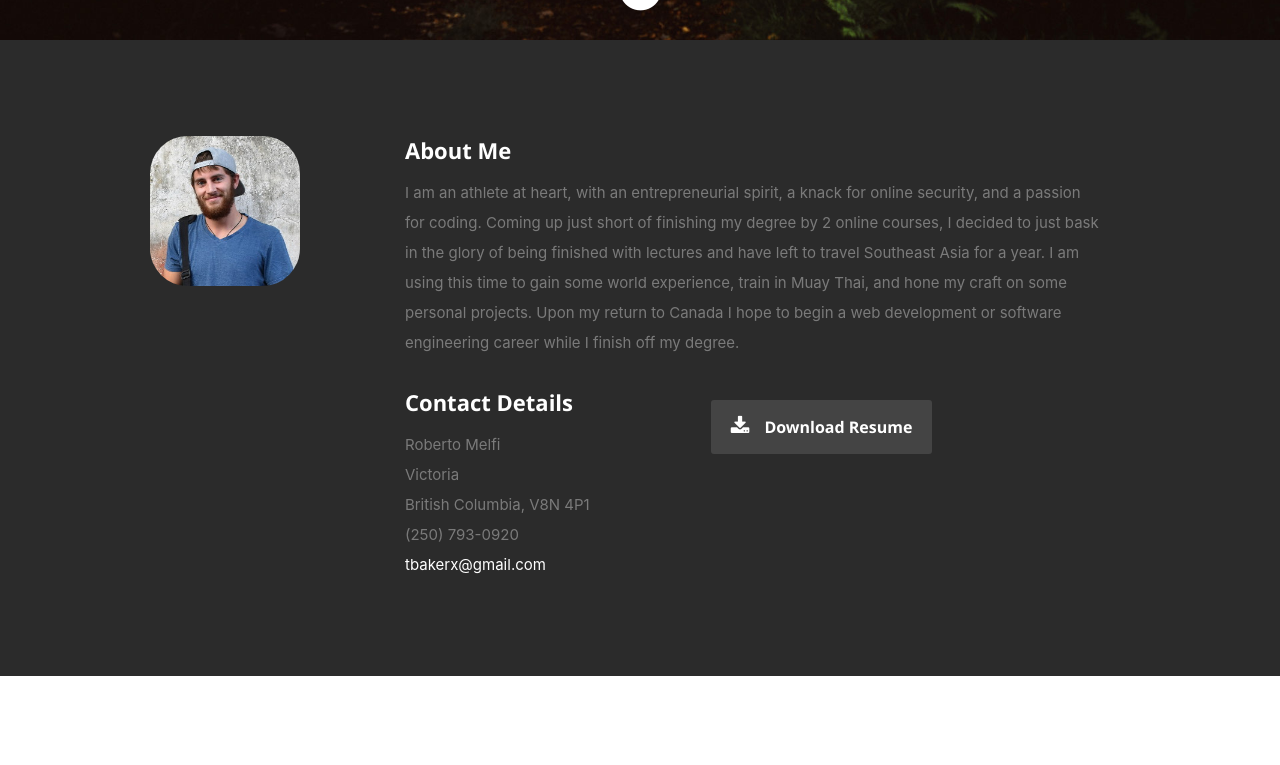
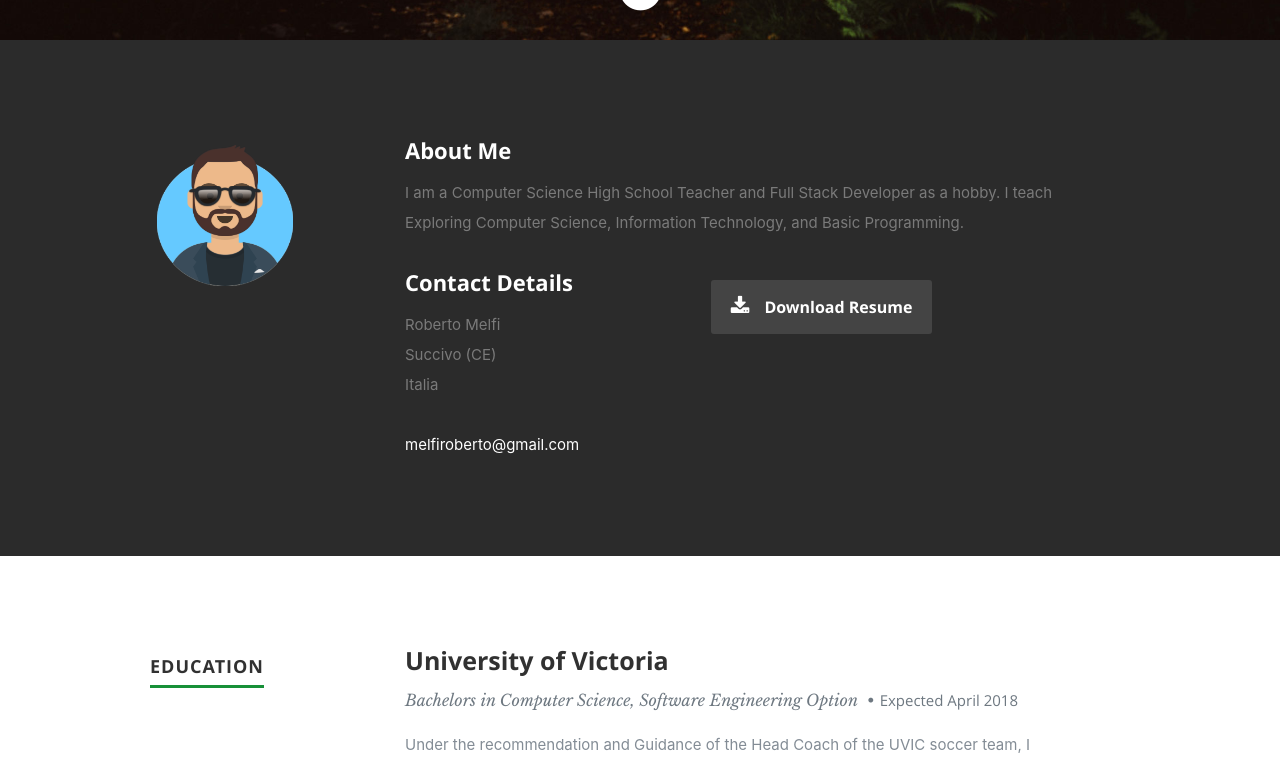
Before and after one commit to robmelfi/robmelfi.github.io, a React (Create React App) app: page / in a window 1280 px wide. Shown: the part 760-1525 px from the top of the page. Built offline with nearby package versions, Linux system fonts and the light colour scheme.

Commit message:
update about

```diff
--- a/public/resumeData.json
+++ b/public/resumeData.json
@@ -5,18 +5,18 @@
     "description":"I have a ",
     "school":"University of Naples \"Parthenope\"",
     "degree":"Master's degree in Computer Science",
-    "image":"profile_pic.jpg",
-    "bio":"I am an athlete at heart, with an entrepreneurial spirit, a knack for online security, and a passion for coding. Coming up just short of finishing my degree by 2 online courses, I decided to just bask in the glory of being finished with lectures and have left to travel Southeast Asia for a year. I am using this time to gain some world experience, train in Muay Thai, and hone my craft on some personal projects. Upon my return to Canada I hope to begin a web development or software engineering career while I finish off my degree.",
+    "image":"profile_pic.png",
+    "bio":"I am a Computer Science High School Teacher and Full Stack Developer as a hobby. I teach Exploring Computer Science, Information Technology, and Basic Programming.",
     "contactmessage":"Have a project for me? Think I'd be a good fit for your team? I'd love to hear from you, give me a shout by email or by using the form below if you'd like to get in contact with me.",
-    "email": "tbakerx@gmail.com",
-    "phone": "(250) 793-0920",
+    "email": "melfiroberto@gmail.com",
+    "phone": "",
     "address":{
-      "street":"Pacific Avenue",
-      "city":"Victoria",
-      "state":"British Columbia",
-      "zip": "V8N 4P1"
+      "street":"",
+      "city":"Succivo (CE)",
+      "state":"Italia",
+      "zip": ""
     },
-    "website": "http://www.timbakerdev.com",
+    "website": "https://robmelfi.github.io",
     "resumedownload":"https://drive.google.com/open?id=1Gs9uq44JeVYFQ4k1h7M17r9mY5-VW4q5",
     "social":[
       {
--- a/src/Components/About.js
+++ b/src/Components/About.js
@@ -1,25 +1,35 @@
-import React, { Component } from 'react';
+import React, {Component} from 'react';
 
 class About extends Component {
     render() {
 
-    if(this.props.data){
-      var name = this.props.data.name;
-      var profilepic= "images/"+this.props.data.image;
-      var bio = this.props.data.bio;
-      var city = this.props.data.address.city;
-      var state = this.props.data.address.state;
-      var zip = this.props.data.address.zip;
-      var phone= this.props.data.phone;
-      var email = this.props.data.email;
-      var resumeDownload = this.props.data.resumedownload;
+        let name;
+        let profilepic;
+        let bio;
+        let city;
+        let state;
+        let zip;
+        let phone;
+        let email;
+        let resumeDownload;
+
+        if (this.props.data) {
+            name = this.props.data.name;
+            profilepic = "images/" + this.props.data.image;
+            bio = this.props.data.bio;
+            city = this.props.data.address.city;
+            state = this.props.data.address.state;
+            zip = this.props.data.address.zip;
+            phone = this.props.data.phone;
+            email = this.props.data.email;
+            resumeDownload = this.props.data.resumedownload;
         }
 
         return (
             <section id="about">
                 <div className="row">
                     <div className="three columns">
-            <img className="profile-pic"  src={profilepic} alt="Tim Baker Profile Pic" />
+                        <img className="profile-pic" src={profilepic} alt="Tim Baker Profile Pic"/>
                     </div>
                     <div className="nine columns main-col">
                         <h2>About Me</h2>
@@ -29,17 +39,18 @@ class About extends Component {
                             <div className="columns contact-details">
                                 <h2>Contact Details</h2>
                                 <p className="address">
-						   <span>{name}</span><br />
-						   <span>{city}<br />
-						         {state}, {zip}
-                   </span><br />
-						   <span>{phone}</span><br />
+                                    <span>{name}</span><br/>
+                                    <span>{city}<br/>
+                                          {state} {zip}
+                                    </span><br/>
+                                    <span>{phone}</span><br/>
                                     <span><a href="mailto:tbakerx@gmail.com">{email}</a></span>
                                 </p>
                             </div>
                             <div className="columns download">
                                 <p>
-                     <a href={resumeDownload} className="button" target="_blank" rel="noopener noreferrer"><i className="fa fa-download"></i>Download Resume</a>
+                                    <a href={resumeDownload} className="button" target="_blank"
+                                       rel="noopener noreferrer"><i className="fa fa-download"></i>Download Resume</a>
                                 </p>
                             </div>
                         </div>
```
Also changed, not shown: public/images/profile_pic.jpg (deleted), public/images/profile_pic.png (added). Lines whose indentation alone changed are shown as unchanged.
